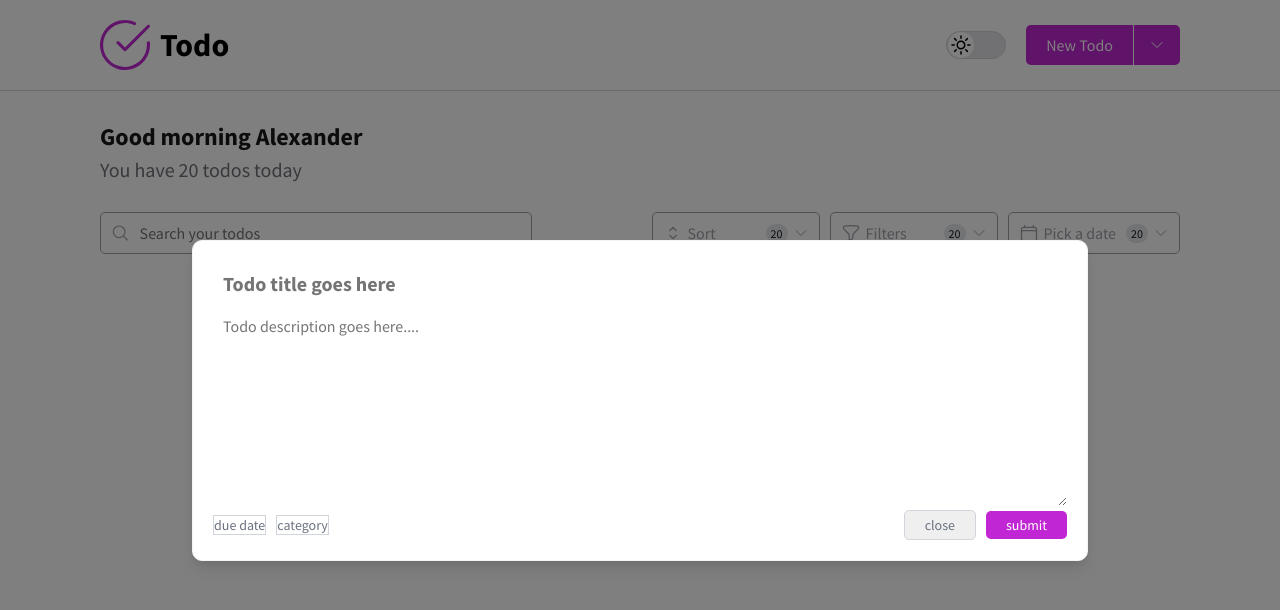
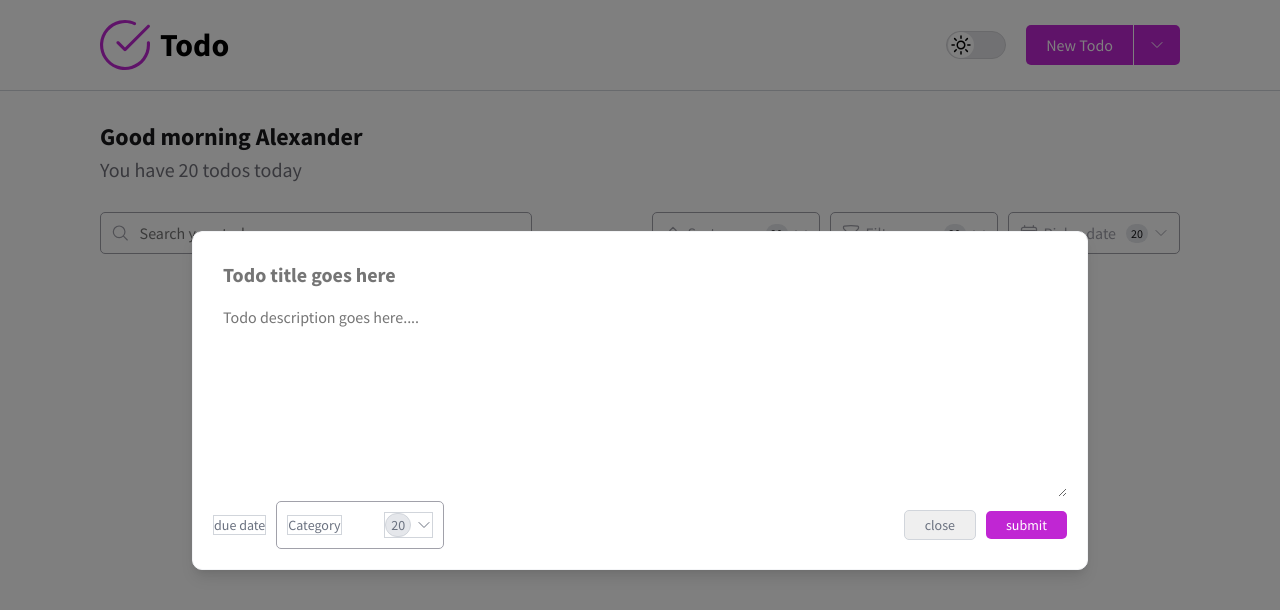
Before and after one commit to neicore/todo, a React (Create React App) app: page / in a window 1280 px wide. Both pictures are taken after a click on the button "New Todo". Shown: the top 610 px of the page. Built offline with nearby package versions, Linux system fonts and the light colour scheme.

Commit message:
:recycle: refactor modal

```diff
--- a/src/App.tsx
+++ b/src/App.tsx
@@ -2,8 +2,8 @@ import Greeting from './components/greeting'
 import Header from './components/header'
 import Toolbar from './components/toolbar'
 import style from './app.module.sass'
-import { NewTodo } from './components/modal'
 import { useTodoState } from './shared/context/todo/TodoState'
+import Modal from './components/modal/Modal'
 
 function App() {
   const { state } = useTodoState()
@@ -18,7 +18,7 @@ function App() {
           <TodoCard todo={todo} key={index} />
         ))} */}
       </div>
-      {state.modal ? <NewTodo /> : null}
+      {state.modal?.child ? <Modal child={state.modal.child} /> : null}
     </>
   )
 }
--- a/src/components/header/index.tsx
+++ b/src/components/header/index.tsx
@@ -1,5 +1,7 @@
 import { useTodoState } from '../../shared/context/todo/TodoState'
 import Logo from '../logo'
+import CategoryForm from '../modal/NewCategory'
+import TodoForm from '../modal/NewTodo'
 import SplitButton from '../SplitButton/Index'
 import ThemeToggle from '../themeToggle'
 import style from './index.module.sass'
@@ -8,10 +10,16 @@ const Header = () => {
   const { dispatch } = useTodoState()
 
   const handlePrimary = () => {
-    dispatch({ type: 'HANDLE_MODAL', payload: { modal: true } })
+    dispatch({
+      type: 'HANDLE_MODAL',
+      payload: { modal: { child: <TodoForm /> } },
+    })
   }
   const handleSecondary = () => {
-    console.log('Hey secondary button')
+    dispatch({
+      type: 'HANDLE_MODAL',
+      payload: { modal: { child: <CategoryForm /> } },
+    })
   }
   return (
     <header className={style.header}>
--- a/src/components/modal/Modal.tsx
+++ b/src/components/modal/Modal.tsx
@@ -1,11 +1,11 @@
-import { ElementType } from 'react'
+import { ReactNode } from 'react'
 import styles from './index.module.sass'
 
 interface Props {
-  Child: ElementType
+  child: ReactNode
 }
 
-const Modal = ({ Child }: Props) => {
-  return <section className={styles.container}>{<Child />}</section>
+const Modal = ({ child }: Props) => {
+  return <section className={styles.container}>{child}</section>
 }
 export default Modal
--- a/src/components/modal/NewCategory.tsx
+++ b/src/components/modal/NewCategory.tsx
@@ -1,6 +1,6 @@
-const NewCategory = () => {
-  return (
-    <div>NewCategory</div>
-  )
+import Modal from './Modal'
+
+const CategoryForm = () => {
+  return <Modal child={<h1>Hello there</h1>} />
 }
-export default NewCategory
+export default CategoryForm
--- a/src/components/modal/NewTodo.tsx
+++ b/src/components/modal/NewTodo.tsx
@@ -1,17 +1,17 @@
 import { useRef } from 'react'
-import Modal from './Modal'
 import styles from './index.module.sass'
 import { useDetectOutsideClick } from '../../shared/hooks'
 import { useTodoState } from '../../shared/context/todo/TodoState'
+import Select from '../select'
 
-const NewTodo = () => {
-  const { dispatch } = useTodoState()
+const TodoForm = () => {
+  const { state, dispatch } = useTodoState()
 
   let ref = useDetectOutsideClick(() => {
     dispatch({
       type: 'HANDLE_MODAL',
       payload: {
-        modal: false,
+        modal: { child: null },
       },
     })
   })
@@ -20,7 +20,7 @@ const NewTodo = () => {
     dispatch({
       type: 'HANDLE_MODAL',
       payload: {
-        modal: false,
+        modal: { child: null },
       },
     })
   }
@@ -49,13 +49,12 @@ const NewTodo = () => {
       dispatch({
         type: 'HANDLE_MODAL',
         payload: {
-          modal: false,
+          modal: { child: null },
         },
       })
     }
   }
 
-  const newTodo = () => {
   return (
     <div className={styles.newTodo} ref={ref}>
       <input
@@ -77,7 +76,10 @@ const NewTodo = () => {
       <div className={styles.newTodo_footer}>
         <div className={styles.newTodo_footer_left}>
           <span>due date</span>
-            <span>category</span>
+          <Select
+            options={state.categories ? state.categories : []}
+            triggerTitle={'Category'}
+          />
         </div>
 
         <div className={styles.newTodo_footer_right}>
@@ -92,6 +94,4 @@ const NewTodo = () => {
     </div>
   )
 }
-  return <Modal Child={newTodo} />
-}
-export default NewTodo
+export default TodoForm
--- a/src/shared/context/todo/TodoState.tsx
+++ b/src/shared/context/todo/TodoState.tsx
@@ -10,8 +10,8 @@ const TodoState = ({ children }: TodoStateProps) => {
   const initialState: TodoStateType = {
     todos: [],
     categories: [],
-    modal: false,
-  };
+    modal: { child: null },
+  }
 
   const [state, dispatch] = useReducer(todoReducer, initialState)
 
--- a/src/shared/context/todo/todoReducer.ts
+++ b/src/shared/context/todo/todoReducer.ts
@@ -23,7 +23,7 @@ export const todoReducer = (
       return state
 
     case 'HANDLE_MODAL':
-      return { ...state, modal: payload.modal }
+      return { ...state, modal: { child: payload.modal?.child } }
 
     default:
       return state
--- a/src/shared/types/index.ts
+++ b/src/shared/types/index.ts
@@ -13,12 +13,16 @@ export interface Todo {
 export interface Category {
   id: string
   name: string
+  title: string
+  value: string
 }
 
 export interface TodoStateType {
   todos?: Todo[]
   categories?: Category[]
-  modal?: boolean
+  modal?: {
+    child: ReactNode
+  }
 }
 
 export interface TodoStateProps {
```
Lines whose indentation alone changed are shown as unchanged.
